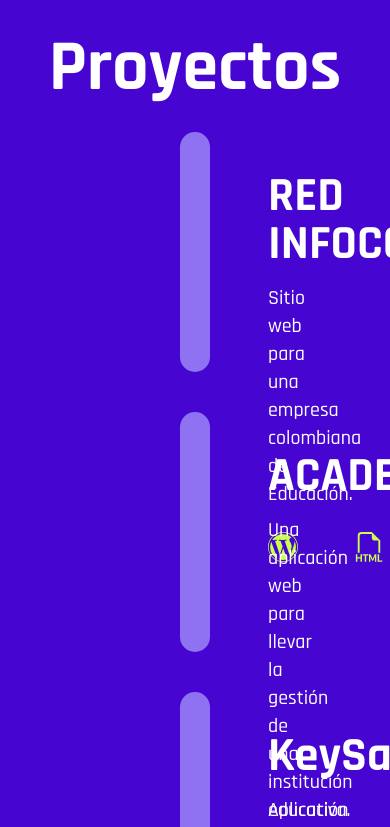
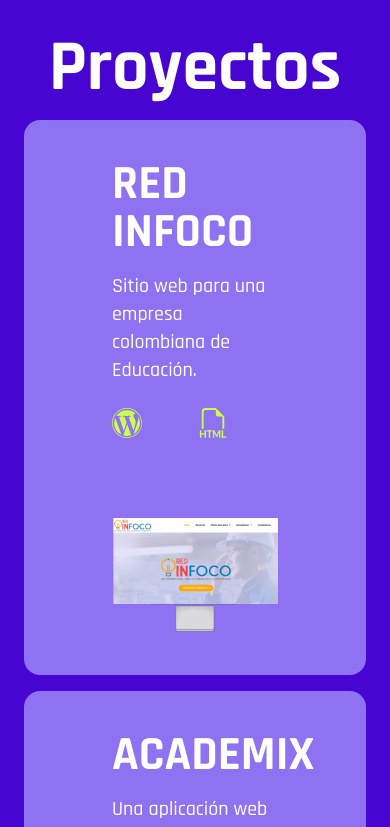
Before and after one commit to Saidres/miportafolio, a React (Vite) app: page / in a window 390 px wide. Shown: the part 2500-3327 px from the top of the page. Built offline with nearby package versions, Linux system fonts and the light colour scheme; some icons are missing.

Commit message:
[Dev] responsive proyectos

```diff
--- a/src/components/Work.tsx
+++ b/src/components/Work.tsx
@@ -47,10 +47,10 @@ const Projects = () => {
           </h1>
         </div>
       </div>
-      <div className='flex flex-col justify-normal px-40 '>
+      <div className='flex flex-col justify-normal px-4 sm:px-40 '>
         <div
           onClick={() => handleCardClick("redinfoco")}
-          className={`bg-app-second h-60 px-2 m-5 grid grid-cols-2 rounded-2xl transition-transform transform ${
+          className={`bg-app-second h-auto sm:h-60 px-2 m-2 sm:m-5 grid grid-cols-1 sm:grid-cols-2 rounded-2xl transition-transform transform ${
             hoveredProject === "redinfoco" ? "scale-110" : "scale-100"
           }`}
           onMouseEnter={() => handleMouseEnter("redinfoco")}
@@ -78,7 +78,7 @@ const Projects = () => {
 
         <div
           onClick={() => handleCardClick("academix")}
-          className={`bg-app-second h-60 px-2 m-5 grid grid-cols-2 rounded-2xl transition-transform transform ${
+          className={`bg-app-second h-auto sm:h-60 px-2 m-2 sm:m-5 grid grid-cols-1 sm:grid-cols-2 rounded-2xl transition-transform transform ${
             hoveredProject === "academix" ? "scale-110" : "scale-100"
           }`}
           onMouseEnter={() => handleMouseEnter("academix")}
@@ -106,7 +106,7 @@ const Projects = () => {
 
         <div
           onClick={() => handleCardClick("KeySafe")}
-          className={`bg-app-second h-60 px-2 m-5 grid grid-cols-2 rounded-2xl transition-transform transform ${
+          className={`bg-app-second h-auto sm:h-60 px-2 m-2 sm:m-5 grid grid-cols-1 sm:grid-cols-2 rounded-2xl transition-transform transform ${
             hoveredProject === "KeySafe" ? "scale-110" : "scale-100"
           }`}
           onMouseEnter={() => handleMouseEnter("KeySafe")}
```
